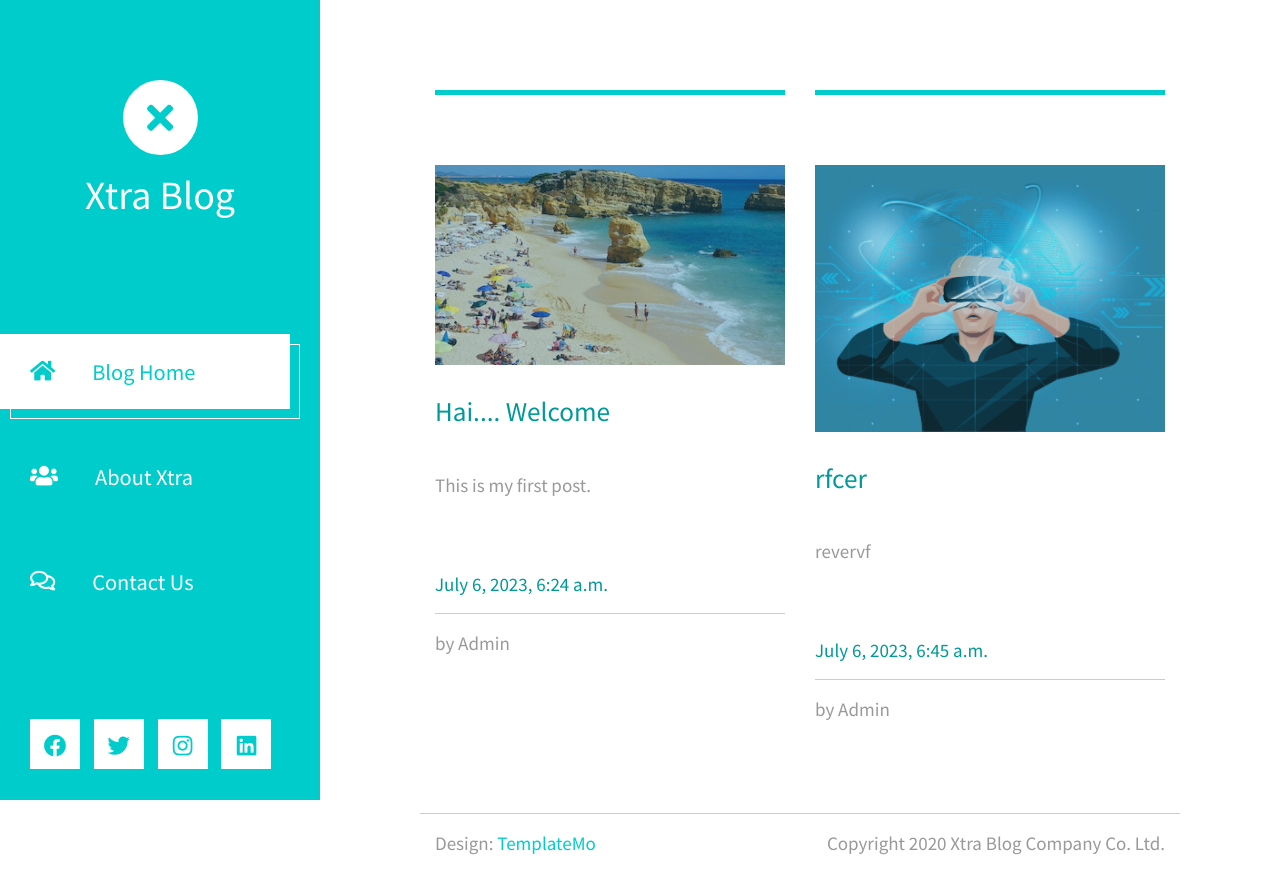
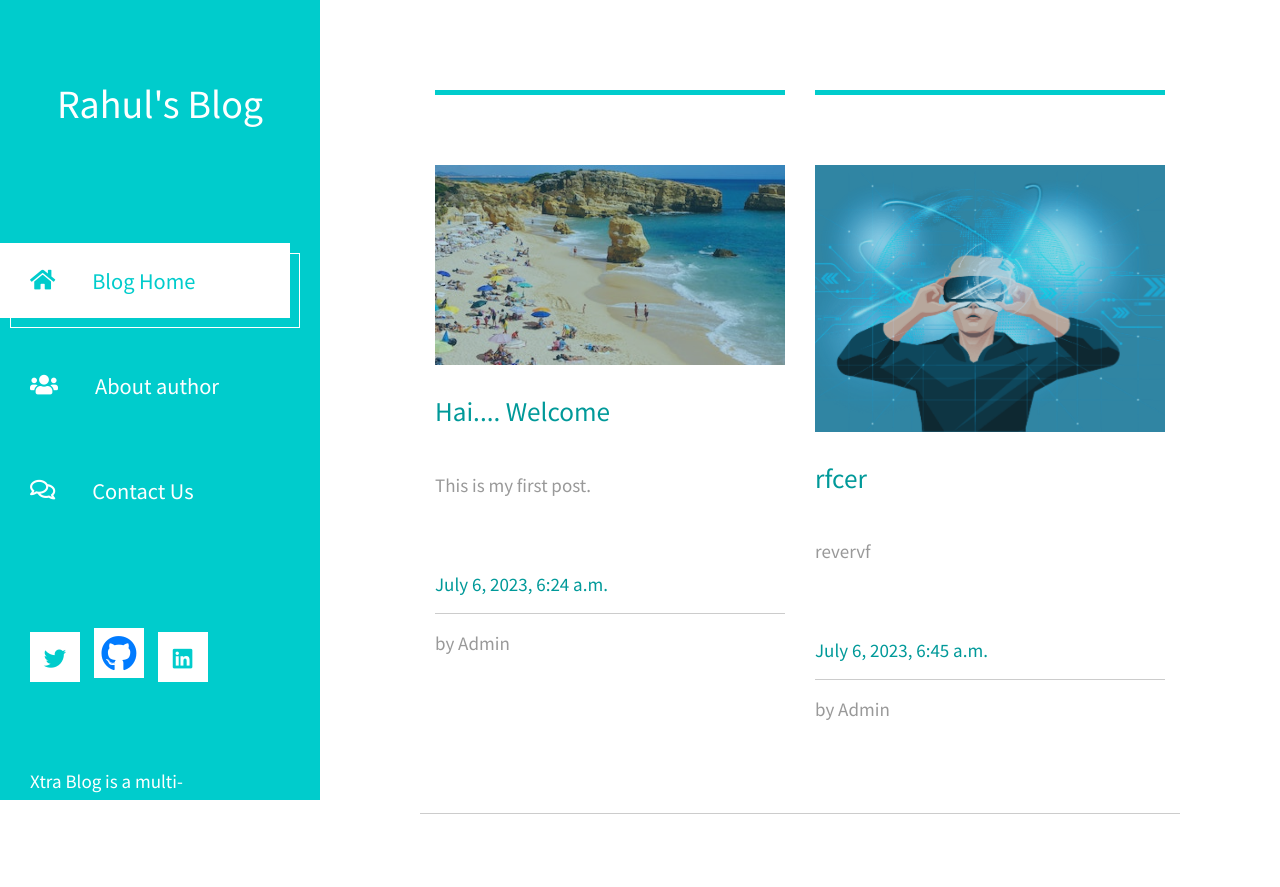
Before and after one commit to rahulktd/blog, a Django app: page / in a window 1280 px wide. After the commit the page ends 814 px from the top, so only its background shows below. Run offline with Django 4.2, Linux system fonts and the light colour scheme; data comes from the database, SQL or seed files in the repository; some libraries are stand-ins or nearby versions.

Commit message:
changes in template

```diff
--- a/templates/Modified_files/front.html
+++ b/templates/Modified_files/front.html
@@ -24,8 +24,8 @@
                 <i class="fas fa-bars"></i>
             </button>
             <div class="tm-site-header">
-                <div class="mb-3 mx-auto tm-site-logo"><i class="fas fa-times fa-2x"></i></div>
-                <h1 class="text-center">Xtra Blog</h1>
+<!--                <div class="mb-3 mx-auto tm-site-logo"><i class="fas fa-times fa-2x"></i></div>            -->
+                <h1 class="text-center">Rahul's Blog</h1>
             </div>
             <nav class="tm-nav" id="tm-nav">
                 <ul>
@@ -33,27 +33,24 @@
                         <i class="fas fa-home"></i>
                         Blog Home
                     </a></li>
-                    <li class="tm-nav-item"><a href=" {% static 'about.html' %} " class="tm-nav-link">
+                    <li class="tm-nav-item"><a href=" https://www.linkedin.com/in/rahul-k-p-9aaa32236/ " class="tm-nav-link">
                         <i class="fas fa-users"></i>
-                        About Xtra
+                        About author
                     </a></li>
-                    <li class="tm-nav-item"><a href=" {% static 'contact.html' %} " class="tm-nav-link">
+                    <li class="tm-nav-item"><a href=" https://rahulktd.github.io/portfolio_website/ " class="tm-nav-link">
                         <i class="far fa-comments"></i>
                         Contact Us
                     </a></li>
                 </ul>
             </nav>
             <div class="tm-mb-65">
-                <a rel="nofollow" href="https://fb.com/templatemo" class="tm-social-link">
-                    <i class="fab fa-facebook tm-social-icon"></i>
-                </a>
-                <a href="https://twitter.com" class="tm-social-link">
+                <a href="https://twitter.com/rahul_1_8" class="tm-social-link">
                     <i class="fab fa-twitter tm-social-icon"></i>
                 </a>
-                <a href="https://instagram.com" class="tm-social-link">
-                    <i class="fab fa-instagram tm-social-icon"></i>
+                <a href="https://github.com/rahulktd" class="tm-social-link">
+                    <i class="fab fa-github" style="font-size:36px"></i>
                 </a>
-                <a href="https://linkedin.com" class="tm-social-link">
+                <a href="https://www.linkedin.com/in/rahul-k-p-9aaa32236/" class="tm-social-link">
                     <i class="fab fa-linkedin tm-social-icon"></i>
                 </a>
             </div>
@@ -243,10 +240,9 @@
             <footer class="row tm-row">
                 <hr class="col-12">
                 <div class="col-md-6 col-12 tm-color-gray">
-                    Design: <a rel="nofollow" target="_parent" href="https://templatemo.com" class="tm-external-link">TemplateMo</a>
+<!--                    Design: <a rel="nofollow" target="_parent" href="https://templatemo.com" class="tm-external-link">TemplateMo</a>-->
                 </div>
                 <div class="col-md-6 col-12 tm-color-gray tm-copyright">
-                    Copyright 2020 Xtra Blog Company Co. Ltd.
                 </div>
             </footer>
         </main>
```
